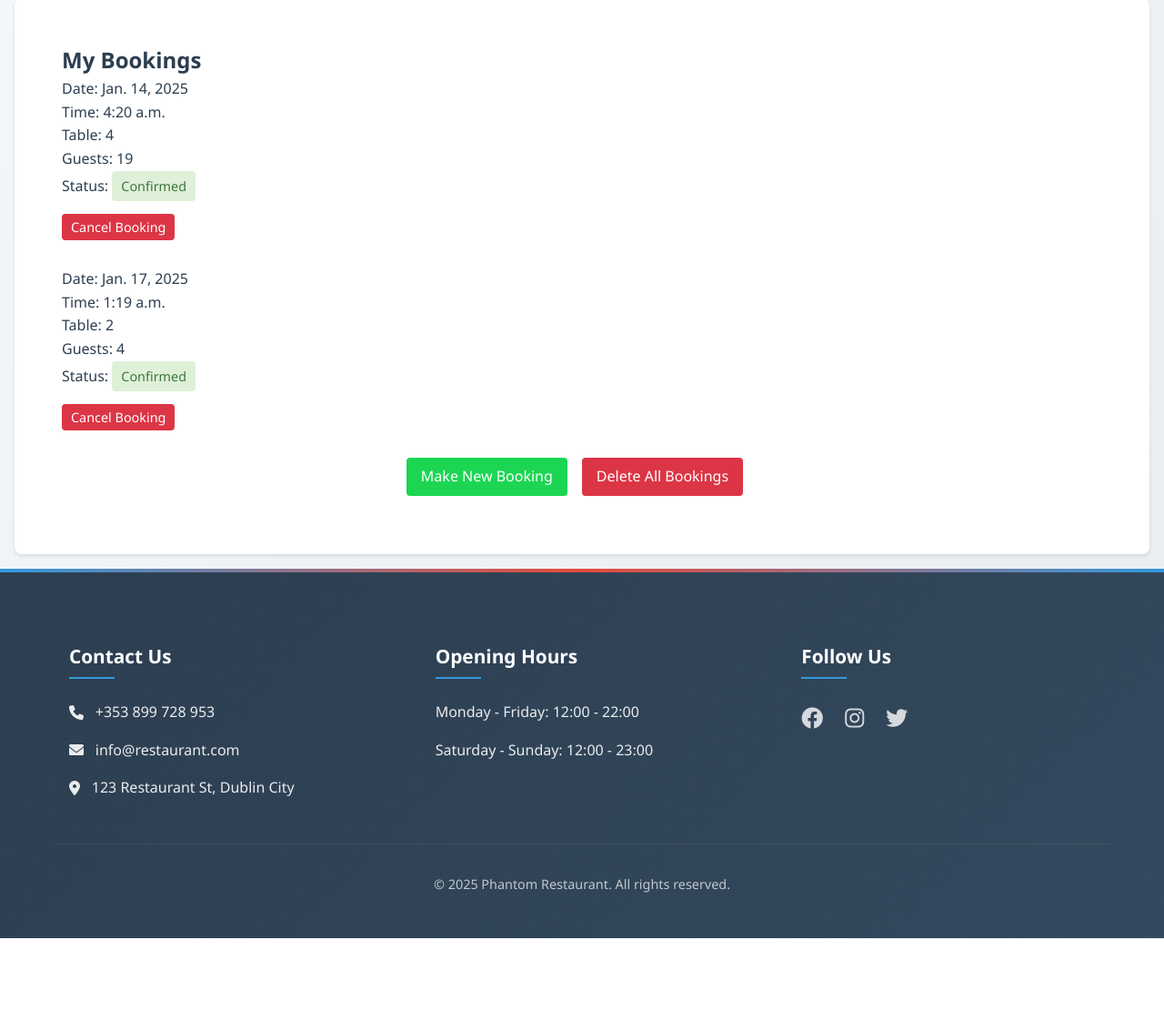
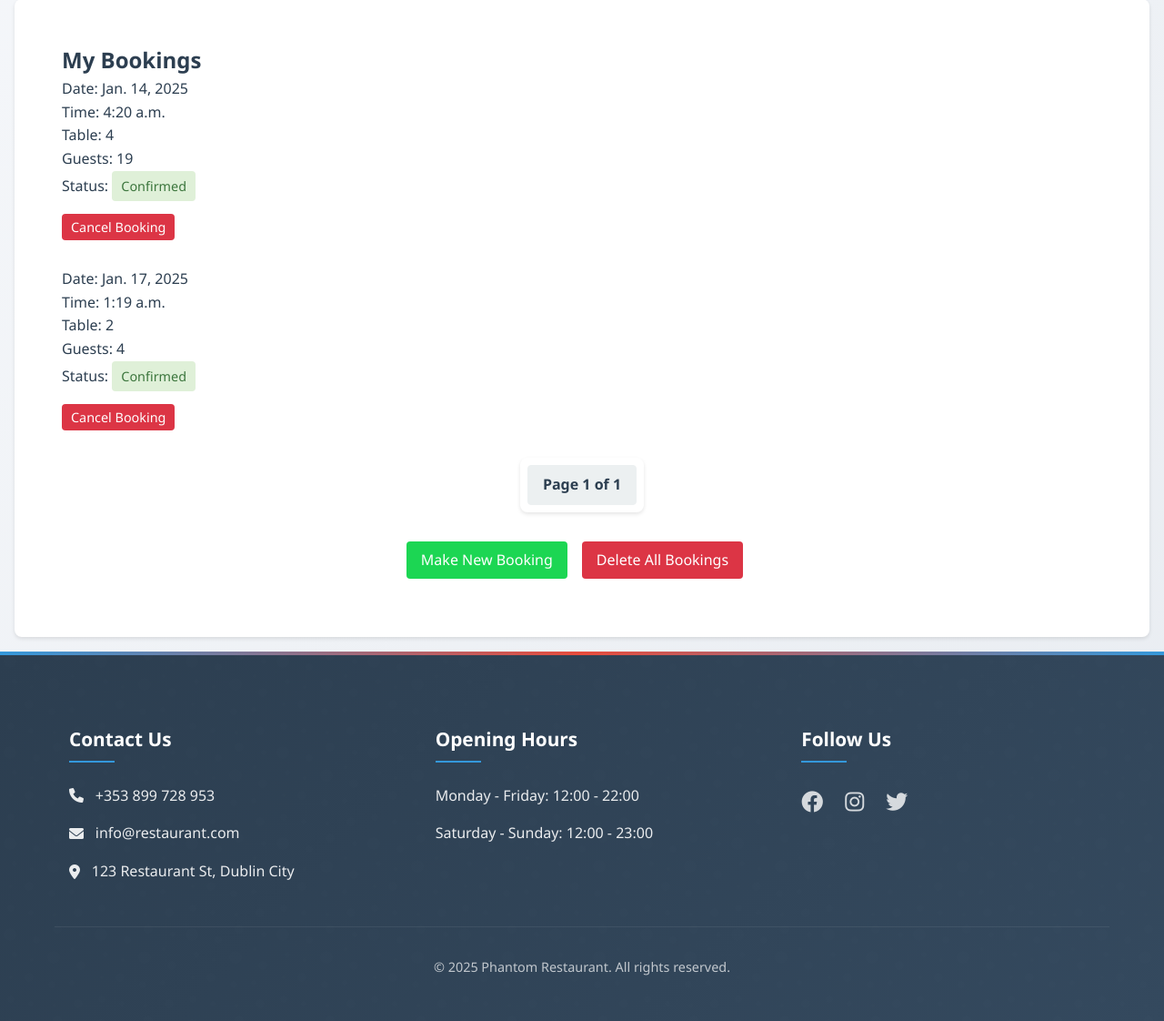
Before and after one commit to Ebuka-martins/restaurant_project, a Django app: page / in a window 1280 px wide. Shown: the part 190-1312 px from the top of the page at 91% size. Before the commit the page ends 1221 px from the top, so only its background shows below. Run offline with Django 4.2, Linux system fonts and the light colour scheme; a user stored in the database is signed in; data comes from the database, SQL or seed files in the repository; some libraries are stand-ins or nearby versions.

Commit message:
add pagination to my bookings and update my views

```diff
--- a/booking/static/booking/css/style.css
+++ b/booking/static/booking/css/style.css
@@ -332,6 +332,51 @@ input:focus, textarea:focus, select:focus {
 
 .delete-button:hover {
     background-color: #c82333;
+}
+
+/* Pagination Controls */
+.pagination {
+    margin: 20px 0;
+    text-align: center;
+    display: flex;
+    justify-content: center;
+    align-items: center;
+    gap: 0.5rem;
+}
+
+.pagination .step-links {
+    display: flex;
+    align-items: center;
+    gap: 0.5rem;
+    background: var(--white);
+    padding: 0.5rem;
+    border-radius: 8px;
+    box-shadow: var(--shadow-sm);
+}
+
+.pagination a {
+    color: var(--accent-color);
+    padding: 8px 16px;
+    text-decoration: none;
+    border: 1px solid var(--light-gray);
+    border-radius: 4px;
+    transition: var(--transition);
+    font-weight: 500;
+}
+
+.pagination a:hover {
+    background-color: var(--accent-color);
+    color: var(--white);
+    border-color: var(--accent-color);
+}
+
+.pagination .current {
+    padding: 8px 16px;
+    background-color: var(--light-gray);
+    border: 1px solid var(--light-gray);
+    border-radius: 4px;
+    color: var(--text-color);
+    font-weight: 600;
 }
 
 /* Messages */
--- a/booking/templates/booking/booking_list.html
+++ b/booking/templates/booking/booking_list.html
@@ -15,6 +15,25 @@
                 {% endif %}
             </div>
         {% endfor %}
+
+        <!-- Pagination Controls -->
+        <div class="pagination">
+            <span class="step-links">
+                {% if page_obj.has_previous %}
+                    <a href="?page=1">&laquo; first</a>
+                    <a href="?page={{ page_obj.previous_page_number }}">previous</a>
+                {% endif %}
+
+                <span class="current">
+                    Page {{ page_obj.number }} of {{ page_obj.paginator.num_pages }}
+                </span>
+
+                {% if page_obj.has_next %}
+                    <a href="?page={{ page_obj.next_page_number }}">next</a>
+                    <a href="?page={{ page_obj.paginator.num_pages }}">last &raquo;</a>
+                {% endif %}
+            </span>
+        </div>
     {% else %}
         <p>You have no bookings.</p>
     {% endif %}
--- a/booking/views.py
+++ b/booking/views.py
@@ -6,6 +6,7 @@ from django.views.generic import TemplateView
 from django.contrib.auth.mixins import LoginRequiredMixin
 from django.db.models import Sum, Avg, Count
 from django.db.models.functions import ExtractMonth
+from django.core.paginator import Paginator
 from itertools import groupby
 from operator import attrgetter
 from datetime import datetime, timedelta
@@ -94,9 +95,22 @@ def make_booking(request):
 
 @login_required
 def booking_list(request):
-    bookings = Booking.objects.filter(user=request.user).order_by('booking_date', 'booking_time')
-    return render(request, 'booking/booking_list.html', {'bookings': bookings})
+    # Get all bookings for the user, ordered by date and time
+    booking_list = Booking.objects.filter(user=request.user).order_by('booking_date', 'booking_time')
 
+    # Create a paginator object with 5 bookings per page
+    paginator = Paginator(booking_list, 5)
+
+    # Get the page number from the request
+    page_number = request.GET.get('page')
+
+    # Get the Page object for the current page
+    page_obj = paginator.get_page(page_number)
+
+    return render(request, 'booking/booking_list.html', {
+        'bookings': page_obj,
+        'page_obj': page_obj,
+    })
 
 @login_required
 def cancel_booking(request, booking_id):
```
